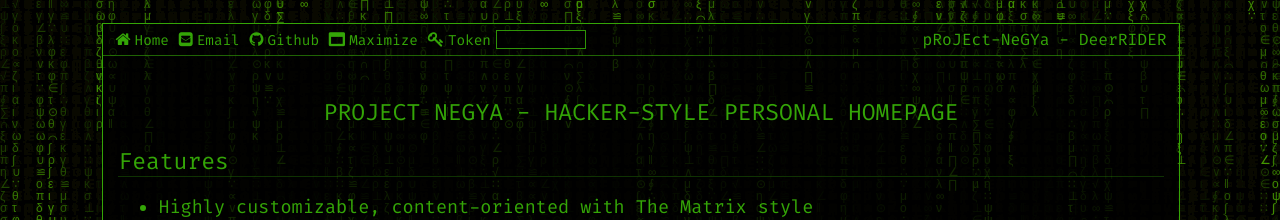
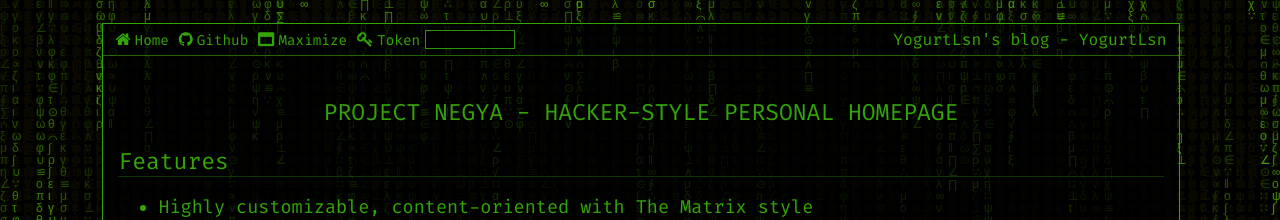
Before and after one commit to YogurtLsn/YogurtLsn.github.io, a Jekyll site: the page built from pages/index.md, in a window 1280 px wide. Shown: the top 220 px of the page. Built offline with Jekyll 4.4.1, drawn with Linux system fonts in a browser that asks for light colours; formulas are drawn with MathJax 3.

Commit message:
init website

```diff
--- a/_config.yml
+++ b/_config.yml
@@ -1,7 +1,7 @@
 ## Settings
-title: pRoJEct-NeGYa
-owner: "DeerRIDER"
-url: "https://akiritsu.github.io"
+title: YogurtLsn's blog
+owner: "YogurtLsn"
+url: "https://YogurtLsn.github.io"
 baseurl: "/pRoJEct-NeGYa"
 permalink: /:title/
 description: ""
@@ -10,8 +10,8 @@ webrick:
   headers:
     Access-Control-Allow-Origin: "*"
 ## Global Variables
-email: "akiritsu@outlook.com"
-github: "akiritsu/pRoJEct-NeGYa"
+email: ""
+github: "YogurtLsn/pRoJEct-NeGYa"
 # path to: css/, fonts/, img/ and js/
 assets_path: "/assets" # i.e. "/assets"
 statement: "Designed by DeerRIDER, All Rights Reserved"
```
Also changed, not shown: 1 other file.
